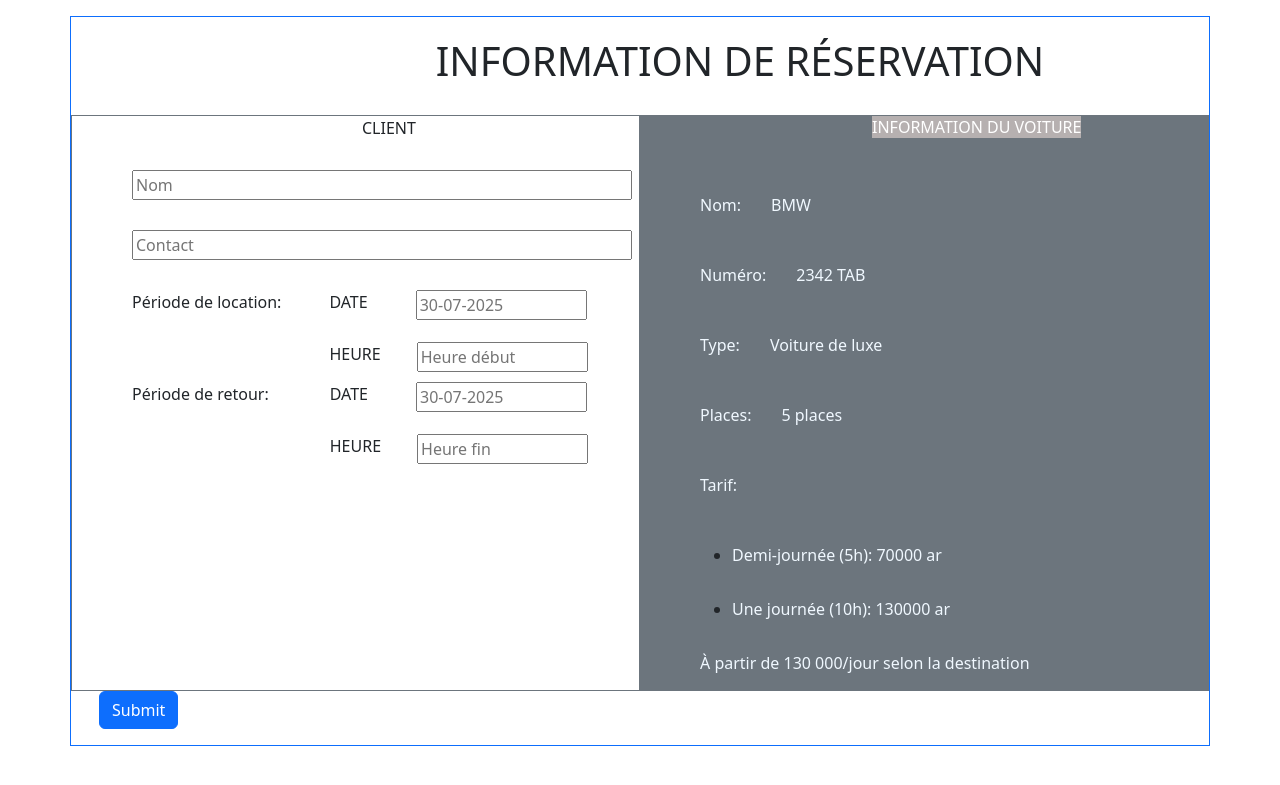
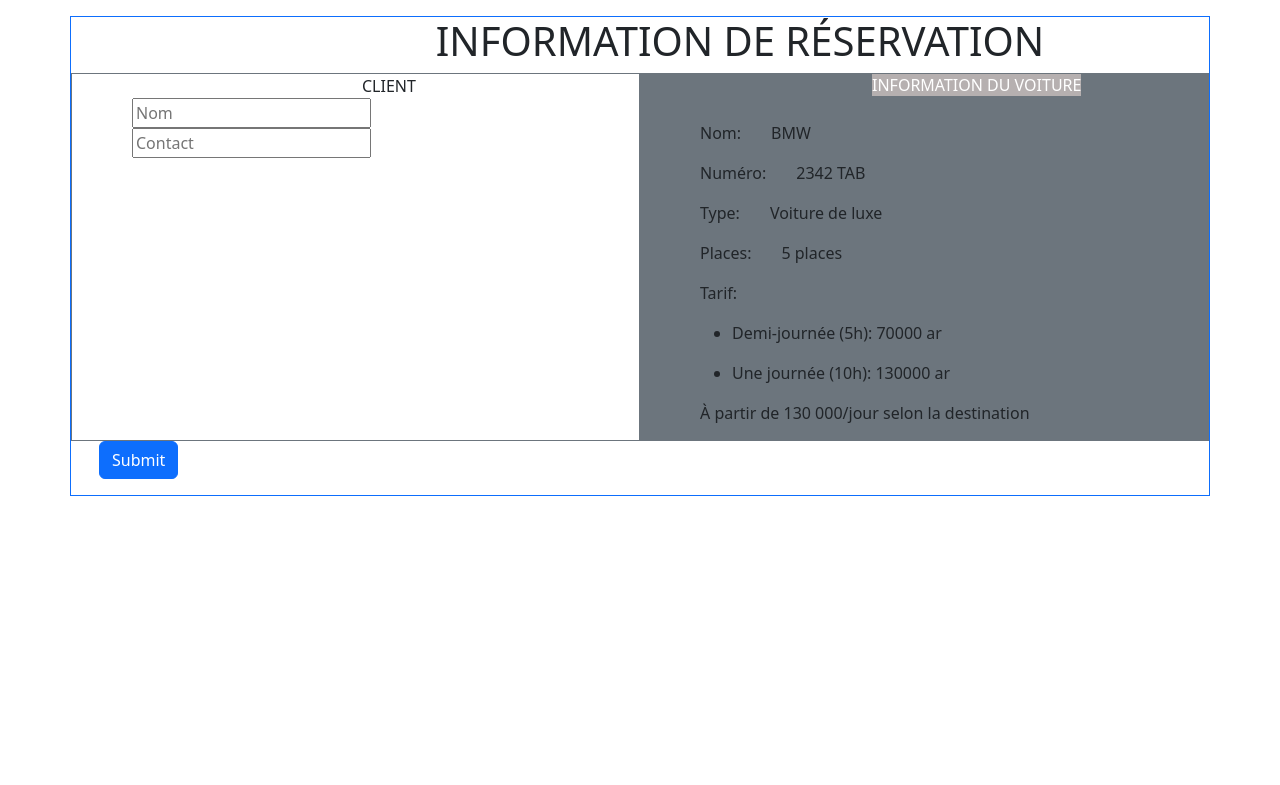
Before and after one commit to orionirina/glv, a PHP site: page /tempalates/pages/reservation.php in a window 1280 px wide. Shown: the top 785 px of the page. Run offline with PHP 8.4, Linux system fonts and the light colour scheme; some libraries are stand-ins or nearby versions.

Commit message:
refactoring

```diff
--- a/PDO/connexionbdd.php
+++ b/PDO/connexionbdd.php
@@ -2,7 +2,7 @@
     <?php
         $servername = "localhost";
         $username = "root";
-        $password = "tiantsoa";
+        $password = "";
 
         try {
             $bdd = new PDO("mysql:host=$servername;dbname=car_rent_db", $username, $password);
--- a/pages/reservation.php
+++ /dev/null
@@ -1,111 +0,0 @@
-<!DOCTYPE html>
-<html lang="en">
-<head>
-    <meta charset="UTF-8">
-    <meta name="viewport" content="width=device-width, initial-scale=1.0">
-    <link href="../style/bootstrap-5.3.3/dist/css/bootstrap.min.css" rel="stylesheet">
-    <link href="style/reservation.css" rel="stylesheet">
-    <title>Document</title>
-</head>
-<body>
-    <div class="container border border-primary mb-4 mt-3">
-    <h1 style="margin-left:200px">INFORMATION DE RÉSERVATION</h1>
-        <div class="row">
-            <div class="col-sm-6 border border-secondary">
-                <div class="div_1 ms-5 me-5 bg-white">
-                    <h7 style="margin-left:230px">CLIENT</h7>
-                        <div>
-                            <form action="../actions/Add_reservation.php" method="POST">
-                                <input type="text" id="nom" name="nom" placeholder="Nom" style="width:500px;margin-top:30px;margin-bottom:30px;" required>
-                                <input type="text" id="contact" name="contact" placeholder="Contact" style="width:500px;margin-bottom:30px;" required>
-                                <div class="DHdebut">
-                                    <div class="me-5">
-                                    <p>Période de location:</p>
-                                    </div>
-                                    <div class="w-50">
-                                        <div class="date d-flex">
-                                            <p class="mb-5">DATE</p>
-                                            <input type="text" id="DateDebut" class="ms-5 mb--3" name="DateDebut" placeholder="30-07-2025" pattern="\d{2}-\d{2}-\d{4}" style="width:171px;height:30px;" required>
-                                        </div>
-                                        <div class="heure d-flex">
-                                            <p class="">HEURE</p>
-                                            <input type="text" id="HeureDebut" name="HeureDebut" placeholder="Heure début" style="width:171px;height:30px;margin-left:36px;" required>
-                                        </div>
-                                    </div>
-                                </div>
-
-                                <div class="DHfin">
-                                    <div class="me-5">
-                                    <p>Période de retour:</p>
-                                    </div>
-                                    <div class="w-50" style="margin-left:13px">
-                                        <div class="date d-flex">
-                                            <p class="mb-5">DATE</p>
-                                            <input type="text" id="DateFin" class="ms-5" name="DateFin" placeholder="30-07-2025" pattern="\d{2}-\d{2}-\d{4}" style="width:171px;height:30px;" required>
-                                        </div>
-                                        <div class="heure d-flex">
-                                            <p class="mb-5">HEURE</p>
-                                            <input type="text" id="HeureFin" name="HeureFin" placeholder="Heure fin" style="width:171px;height:30px;margin-left:36px;" required>
-                                        </div>
-                                    </div>
-                                </div>
-                            </form>
-                        </div>
-                </div>
-            </div>
-
-            <div class="bg2 col-sm-6 bg-secondary">
-                <h7 style="margin-left:220px;color:white;background-color: rgb(182, 176, 176);">INFORMATION DU VOITURE</h7>
-                    <div class="containeur_div ms-5 mt-4">
-                        <div class="d-flex">
-                            <p>Nom:</p>
-                            <p style="margin-left:30px">BMW</p>
-                        </div>
-
-                        <div class="d-flex">
-                            <p>Numéro:</p>
-                            <p style="margin-left:30px">2342 TAB</p>
-                        </div>
-
-                        <div class="d-flex">
-                            <p>Type:</p>
-                            <p style="margin-left:30px">Voiture de luxe</p>
-                        </div>
-
-                        <div class="d-flex">
-                            <p>Places:</p>
-                            <p style="margin-left:30px">5 places</p>
-                        </div>
-
-                        <div class="d-flex">
-                            <div>
-                                <p>Tarif:</p>
-                            </div>
-
-                        </div>
-                        <div class="prix">
-                            <ul>
-                                <li>
-                                    <p>Demi-journée (5h):      70000 ar</p>
-                                </li>
-                                <li>
-                                    <p>Une journée (10h):           130000 ar</p>
-                                </li>
-                            </ul>
-
-                            <p>À partir de 130 000/jour selon la destination</p>
-                        </div>
-                    </div>
-            </div>
-        </div>
-
-        <button type="submit" class="btn btn-primary ms-3 mb-3" >Submit</button>
-    </div>
-
-
-
-
-    <script src="../style/bootstrap-5.3.3/dist/js/bootstrap.bundle.min.js"></script>
-
-</body>
-</html>
--- /dev/null
+++ b/tempalates/blocks/header.php
@@ -0,0 +1,6 @@
+<head>
+    <meta charset="UTF-8">
+    <meta name="viewport" content="width=device-width, initial-scale=1.0">
+    <link href="../../packages/bootstrap/bootstrap-5.3.3/dist/css/bootstrap.min.css" rel="stylesheet">
+    <link href="../../style/choix.css" rel="stylesheet">
+</head>
--- /dev/null
+++ b/tempalates/pages/reservation.php
@@ -0,0 +1,76 @@
+<!DOCTYPE html>
+<html lang="en">
+<?php include("../blocks/header.php") ?>
+<body>
+    <div class="container border border-primary mb-4 mt-3">
+    <h1 style="margin-left:200px">INFORMATION DE RÉSERVATION</h1>
+        <div class="row">
+            <div class="col-sm-6 border border-secondary">
+                <div class="div_1 ms-5 me-5 bg-white">
+                    <h7 style="margin-left:230px">CLIENT</h7>
+                    <div>
+                        <form action="../actions/Add_reservation.php" method="POST">
+                            <div class="form-group">
+                                <input type="text" id="nom" name="nom" placeholder="Nom" required>
+                                <input type="text" id="contact" name="contact" placeholder="Contact" required>
+                            </div>
+                        </form>
+                    </div>
+                </div>
+            </div>
+
+            <div class="bg2 col-sm-6 bg-secondary">
+                <h7 style="margin-left:220px;color:white;background-color: rgb(182, 176, 176);">INFORMATION DU VOITURE</h7>
+                    <div class="containeur_div ms-5 mt-4">
+                        <div class="d-flex">
+                            <p>Nom:</p>
+                            <p style="margin-left:30px">BMW</p>
+                        </div>
+
+                        <div class="d-flex">
+                            <p>Numéro:</p>
+                            <p style="margin-left:30px">2342 TAB</p>
+                        </div>
+
+                        <div class="d-flex">
+                            <p>Type:</p>
+                            <p style="margin-left:30px">Voiture de luxe</p>
+                        </div>
+
+                        <div class="d-flex">
+                            <p>Places:</p>
+                            <p style="margin-left:30px">5 places</p>
+                        </div>
+
+                        <div class="d-flex">
+                            <div>
+                                <p>Tarif:</p>
+                            </div>
+
+                        </div>
+                        <div class="prix">
+                            <ul>
+                                <li>
+                                    <p>Demi-journée (5h):      70000 ar</p>
+                                </li>
+                                <li>
+                                    <p>Une journée (10h):           130000 ar</p>
+                                </li>
+                            </ul>
+
+                            <p>À partir de 130 000/jour selon la destination</p>
+                        </div>
+                    </div>
+            </div>
+        </div>
+
+        <button type="submit" class="btn btn-primary ms-3 mb-3" >Submit</button>
+    </div>
+
+
+
+
+    <script src="../style/bootstrap-5.3.3/dist/js/bootstrap.bundle.min.js"></script>
+
+</body>
+</html>
```
Also changed, not shown: actions/login.php (+7 -2 lines), tempalates/pages/choix.php (renamed from pages/choix.php, +3 -7 lines), tempalates/pages/offre.php (renamed from pages/offre.php, +1 -7 lines), tempalates/pages/signup.php (renamed from pages/signup.php, +5 -13 lines), 2 other files.
